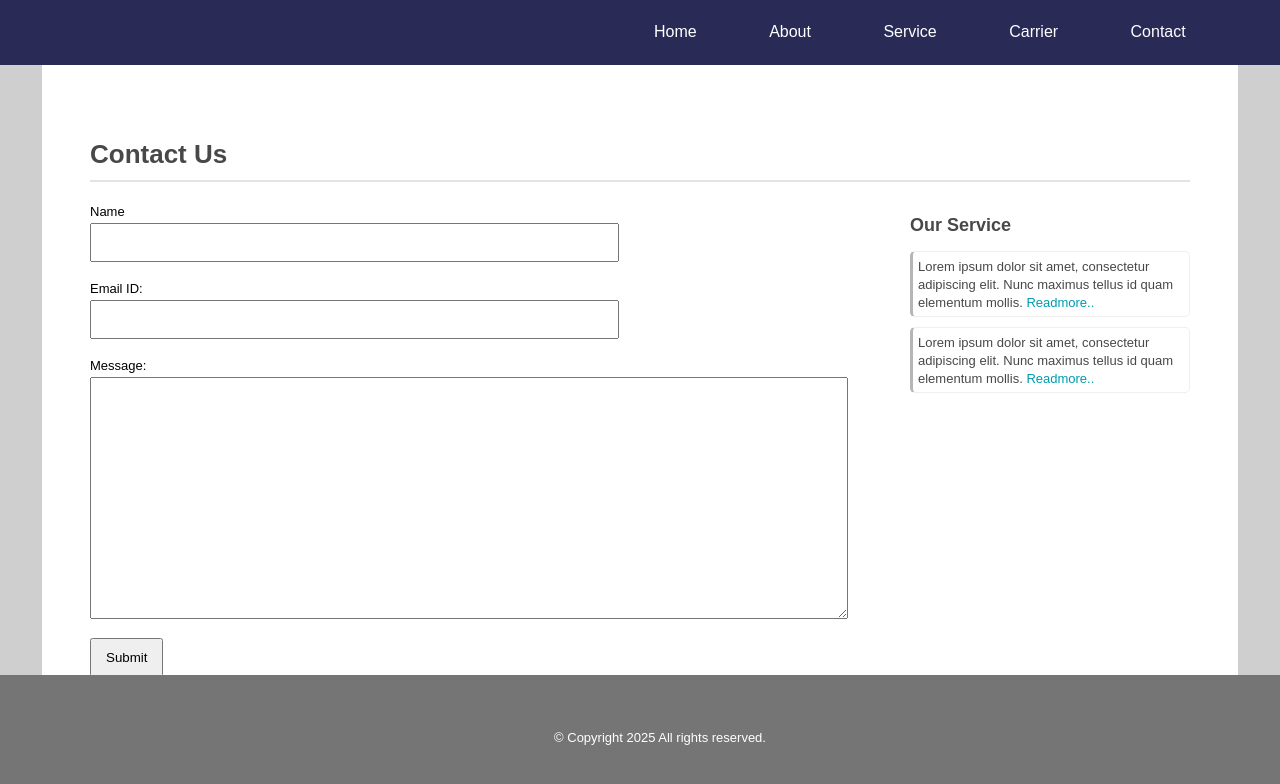
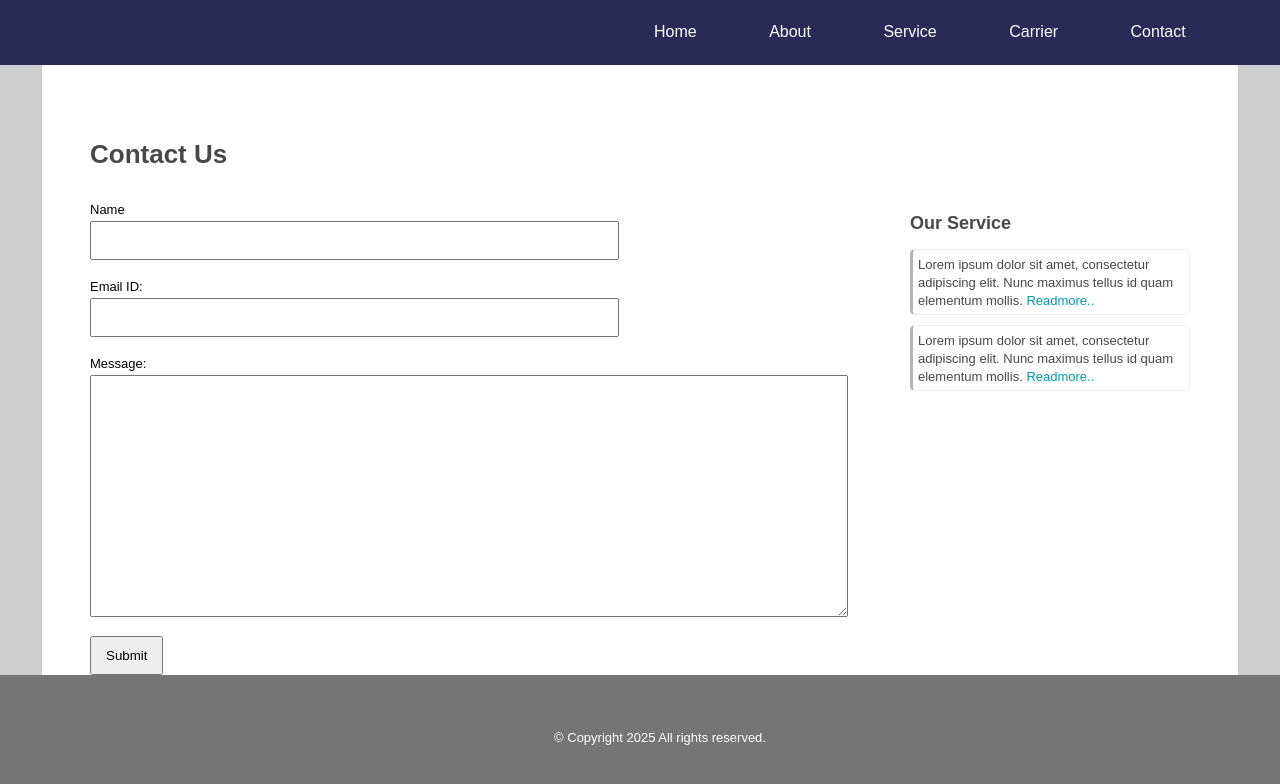
Before and after one commit to sachincalicut/entri.app-e65, a plain HTML site: page Assignment-3/index.html in a window 1280 px wide. Drawn offline with Linux system fonts and the light colour scheme.

Commit message:
Update style.css

```diff
--- a/Assignment-3/css/style.css
+++ b/Assignment-3/css/style.css
@@ -46,7 +46,7 @@ nav li a{
     font-size: 26px;
     line-height: 21px;
     color: #484848;
-    border-bottom: 2px solid #e3e3e3;
+
 }
 .sticky{
     position: fixed;
```
